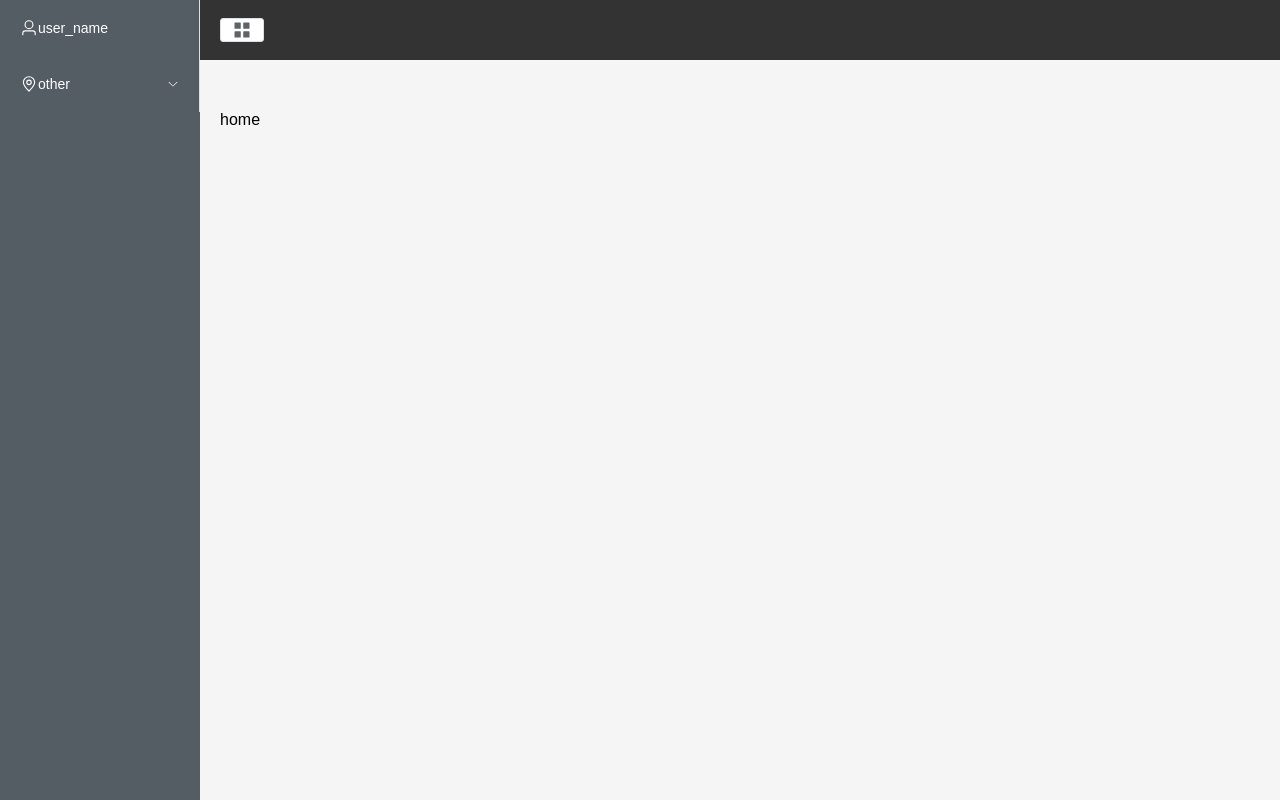
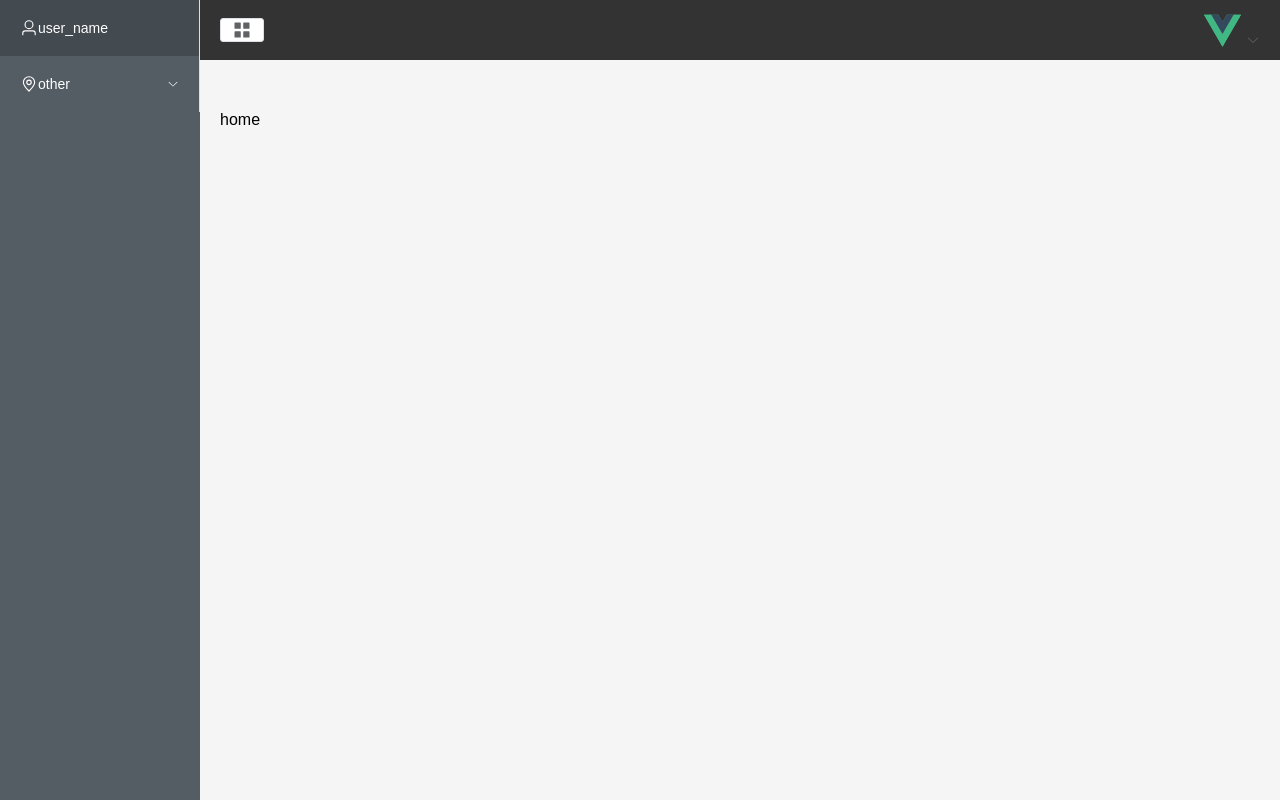
Before and after one commit to Will413028/Attendance-System-frontend, a Vue app: page /user in a window 1280 px wide. Built offline with nearby package versions, Linux system fonts and the light colour scheme.

Commit message:
feat: add dropdown menu

```diff
--- a/src/components/CommonHeader.vue
+++ b/src/components/CommonHeader.vue
@@ -8,8 +8,37 @@
       </el-button>
     </div>
     <div class="r-content"></div>
+    <el-dropdown>
+      <span class="el-dropdown-link">
+        <img class="user" :src="getImgage_src('vue.svg')">
+        <el-icon class="el-icon--right">
+          <arrow-down />
+        </el-icon>
+      </span>
+      <template #dropdown>
+        <el-dropdown-menu>
+          <el-dropdown-item>About</el-dropdown-item>
+          <el-dropdown-item>Logout</el-dropdown-item>
+          <el-dropdown-item disabled>Action 4</el-dropdown-item>
+          <el-dropdown-item divided>Action 5</el-dropdown-item>
+        </el-dropdown-menu>
+      </template>
+    </el-dropdown>
   </el-header>
 </template>
+
+<script>
+export default {
+  setup() {
+    const getImgage_src = (base) =>{
+      return new URL(`../assets/${base}`, import.meta.url).href;
+    };
+    return {
+      getImgage_src
+    }
+  },
+}
+</script>
 
 
 <style lang="less" scoped>
```
